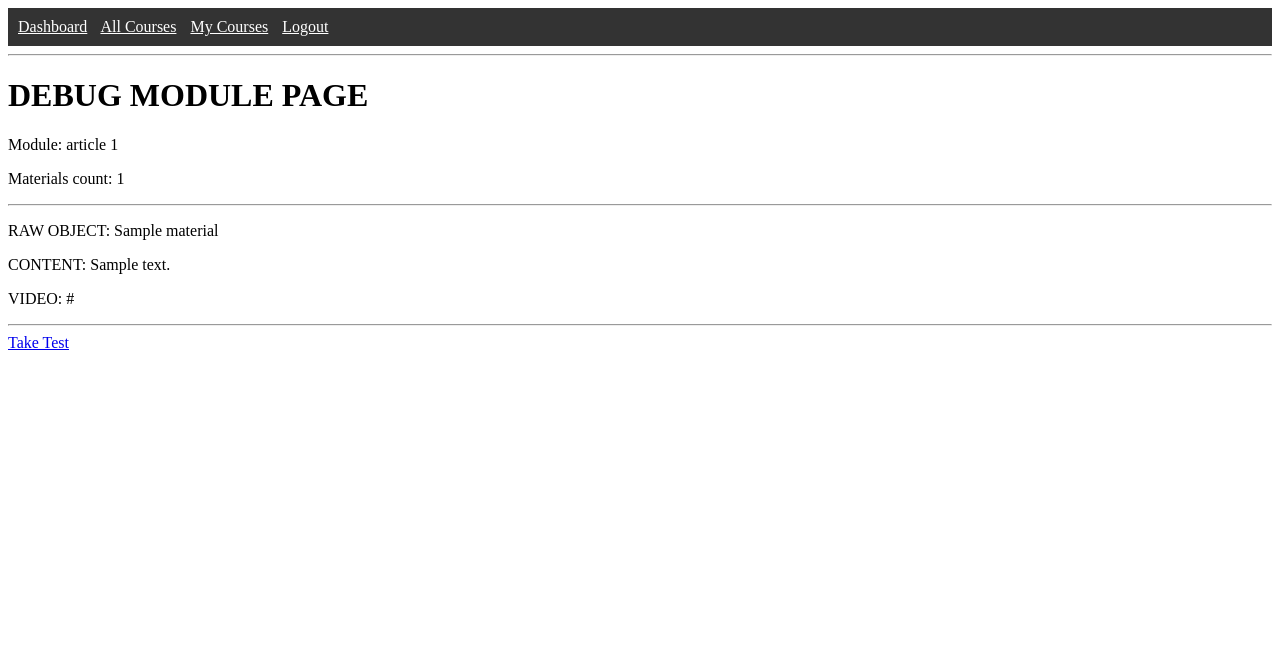
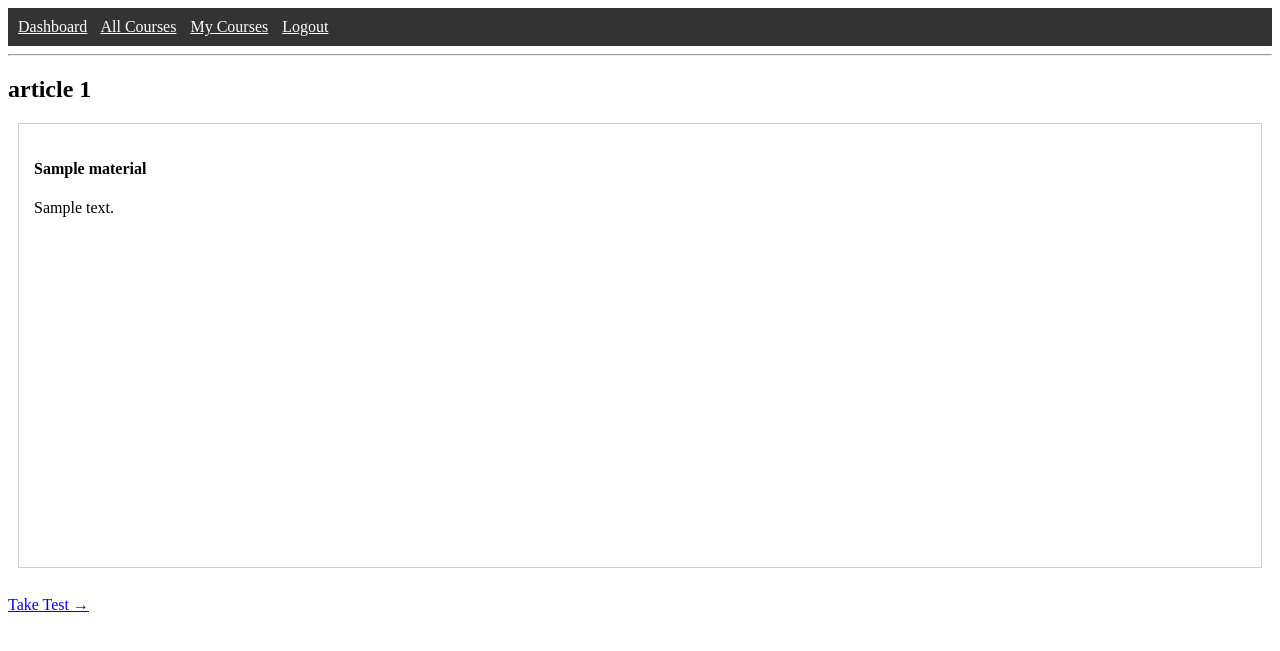
Before and after one commit to raviprashad/edu_cybersisco, a Django app: template templates/courses/module_detail.html in a window 1280 px wide. Shown: the top 651 px of the page. Run offline with Django 5.2, Linux system fonts and the light colour scheme; data comes from the database, SQL or seed files in the repository; both versions use the stored data as it was after the commit; tables that the repository leaves empty hold one stand-in row (values such as "Sample post"); the template is opened without the code that fills it: values that come from a table or form of the project are taken from there, most other values are stand-ins (such as "Sample title", 1, 10 or a date in 2020).

Commit message:
Updated templates and improvements

```diff
--- a/templates/courses/attempt_test.html
+++ b/templates/courses/attempt_test.html
@@ -10,12 +10,12 @@
     {% for question in questions %}
         <div style="border:1px solid #ccc; padding:10px; margin:10px;">
 
-            <p><strong>{{ question.text }}</strong></p>
+            <p><strong>{{ question.question_text }}</strong></p>
 
             {% for option in question.options.all %}
                 <label>
                     <input type="radio" name="{{ question.id }}" value="{{ option.id }}">
-                    {{ option.text }}
+                    {{ option.option_text }}
                 </label><br>
             {% empty %}
                 <p>No options available</p>
@@ -23,7 +23,7 @@
 
         </div>
     {% empty %}
-        <p>No questions available</p>
+        <p>No questions available for this test.</p>
     {% endfor %}
 
     <button type="submit">Submit Test</button>
--- a/templates/courses/module_detail.html
+++ b/templates/courses/module_detail.html
@@ -2,19 +2,30 @@
 
 {% block content %}
 
-<h1>DEBUG MODULE PAGE</h1>
-
-<p>Module: {{ module.title }}</p>
-<p>Materials count: {{ materials|length }}</p>
-
-<hr>
+<h2>{{ module.title }}</h2>
 
 {% for material in materials %}
-    <p>RAW OBJECT: {{ material }}</p>
-    <p>CONTENT: {{ material.content }}</p>
-    <p>VIDEO: {{ material.video_url }}</p>
-    <hr>
+    <div style="border:1px solid #ccc; padding:15px; margin:10px;">
+        <h4>{{ material.title }}</h4>
+
+        {% if material.content_text %}
+            <p>{{ material.content_text }}</p>
+        {% endif %}
+
+        {% if material.video_url %}
+            <iframe width="560" height="315"
+                src="{{ material.video_url }}"
+                frameborder="0"
+                allowfullscreen>
+            </iframe>
+        {% endif %}
+
+    </div>
+{% empty %}
+    <p>No study material available for this module.</p>
 {% endfor %}
-<a href="/courses/test/{{ module.id }}/">Take Test</a>
+
+<br>
+<a href="/courses/test/{{ module.id }}/">Take Test →</a>
 
 {% endblock %}
```
Also changed, not shown: templates/courses/test_result.html (+11 -4 lines), db.sqlite3.
